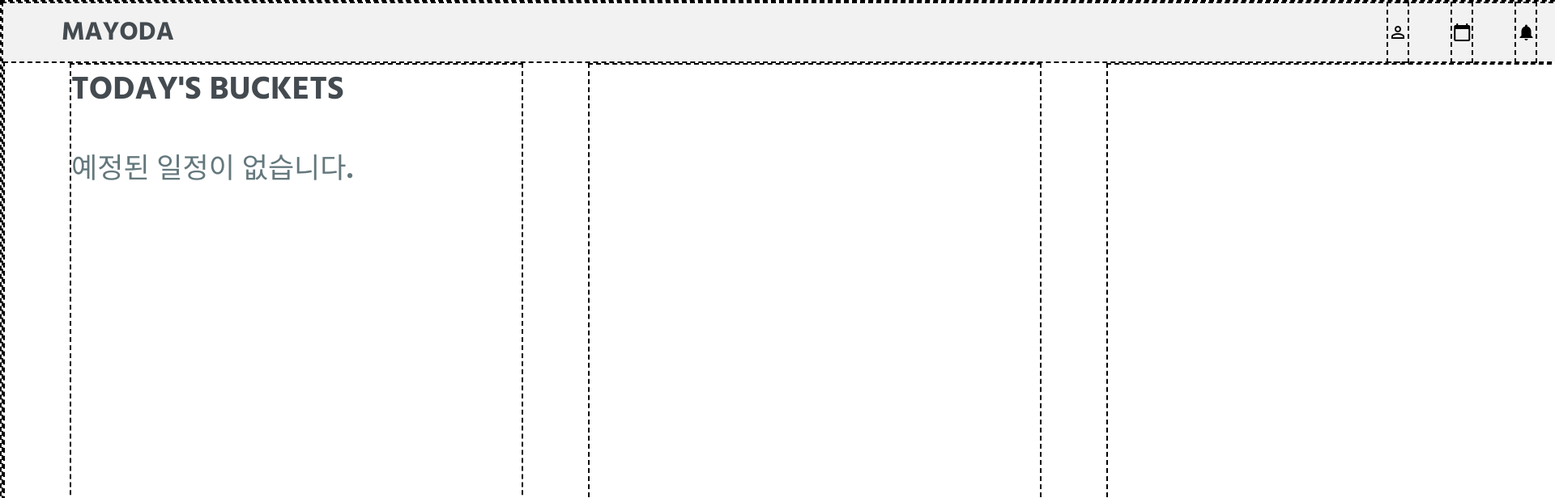
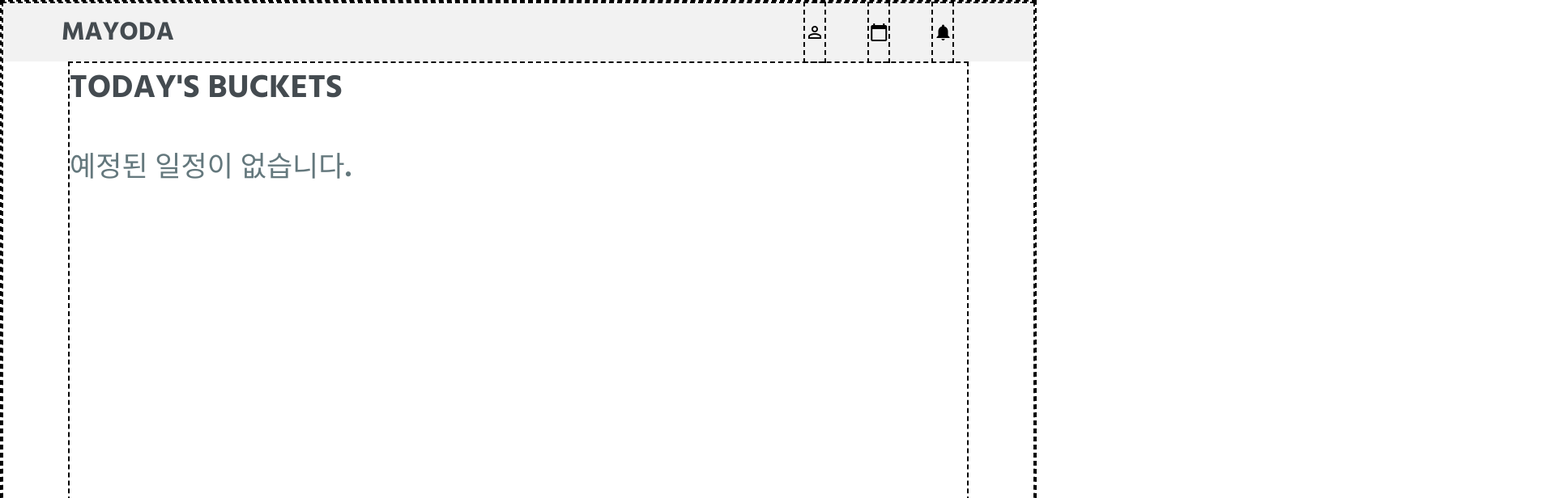
Before and after one commit to FX-KNUT/fd_Mayoda, a React (Create React App) app in the folder frontend/: page / in a window 1280 px wide. Shown: the top 616 px of the page at 81% size, 1920 px wide, since content can reach past the window. Built offline with nearby package versions, Linux system fonts and the light colour scheme.

Commit message:
main js commit

```diff
--- a/frontend/src/components/main/main.css
+++ b/frontend/src/components/main/main.css
@@ -2,9 +2,6 @@
 @import url('https://fonts.googleapis.com/css2?family=Do+Hyeon&family=Hind:wght@700&display=swap');
 
 body {
-  width: 2000px;
-  height: 1000px;
-
   font-family: 'Hind', sans-serif;
 }
 div {
--- a/frontend/src/components/main/main.jsx
+++ b/frontend/src/components/main/main.jsx
@@ -3,20 +3,20 @@ import './main.css';
 
 function Main() {
   return (
-    <div id = 'main' class = 'padding'>
+    <main class="padding">
 
-        <div class = 'today'>
+        <div class='today'>
             <span>TODAY'S BUCKETS</span> <br/>
             <p>예정된 일정이 없습니다.</p>
         </div>
-        <div class = 'size'></div>
-        <div class = 'size'></div>
-        <div class = 'done'>
+        <div class='size'></div>
+        <div class='size'></div>
+        <div class='done'>
             <span>DONE HISTORY</span> <br/>
             <p>예정된 일정이 없습니다.</p>
         </div>
 
-    </div>
+    </main>
   )
 }
 
```
